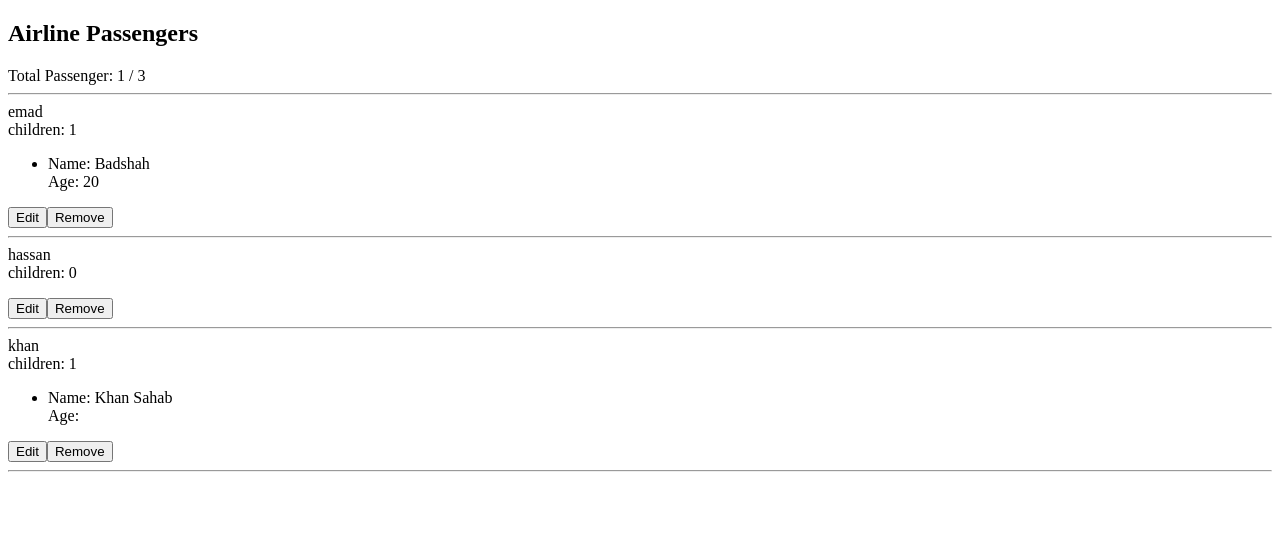
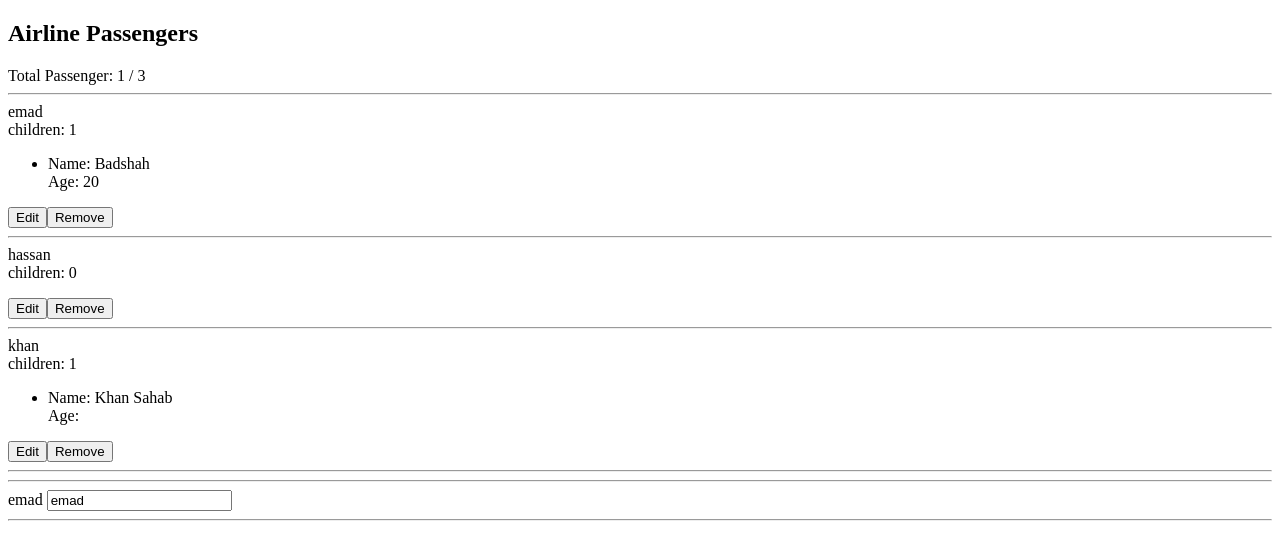
Before and after one commit to starmarketing/Angular-UltimateCourse, an Angular app: page / in a window 1280 px wide. Shown: the top 560 px of the page. Built offline with nearby package versions, Linux system fonts and the light colour scheme.

Commit message:
Two way data binding with EDIT and DELETE completed

```diff
--- a/src/app/ComponentArchitectureandFeatureModules/passenger-dashboard/containers/passenger-dashboard/passenger-dashboard.component.html
+++ b/src/app/ComponentArchitectureandFeatureModules/passenger-dashboard/containers/passenger-dashboard/passenger-dashboard.component.html
@@ -7,3 +7,16 @@
   (remove)="handleRemove($event)"
   (edit)="handleEdit($event)"
 ></app-passenger-detail>
+
+<hr>
+
+<span class="status">
+  {{ passenger[0].name }}
+    <input
+      type="text"
+      [value]="passenger[0].name"
+      (input)="passenger[0].name = name.value"
+      #name
+    />
+</span>
+<hr />
--- a/src/app/ComponentArchitectureandFeatureModules/passenger-dashboard/containers/passenger-dashboard/passenger-dashboard.component.ts
+++ b/src/app/ComponentArchitectureandFeatureModules/passenger-dashboard/containers/passenger-dashboard/passenger-dashboard.component.ts
@@ -59,13 +59,13 @@ export class PassengerDashboardComponent implements OnInit {
     // Immutable state change
     // It looped over every element in the parent data and changed it through object.assign
     console.log('before: ',this.passenger);
-    // this.passenger = this.passenger.map((p: Passenger) => {
-    //   if (p.id == event.id) {
-    //     // override the properties of passenger
-    //     p = Object.assign({}, p, event);
-    //   }
-    //   return p;
-    // });
+    this.passenger = this.passenger.map((p: Passenger) => {
+      if (p.id == event.id) {
+        // override the properties of passenger
+        p = Object.assign({}, p, event);
+      }
+      return p;
+    });
     console.log('after: ',this.passenger);
   }
 }
```
